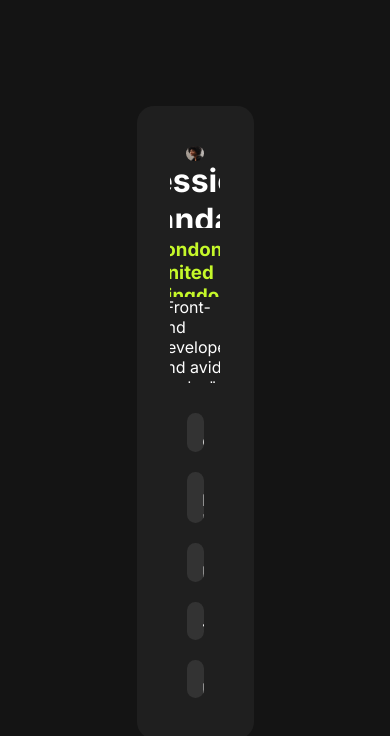
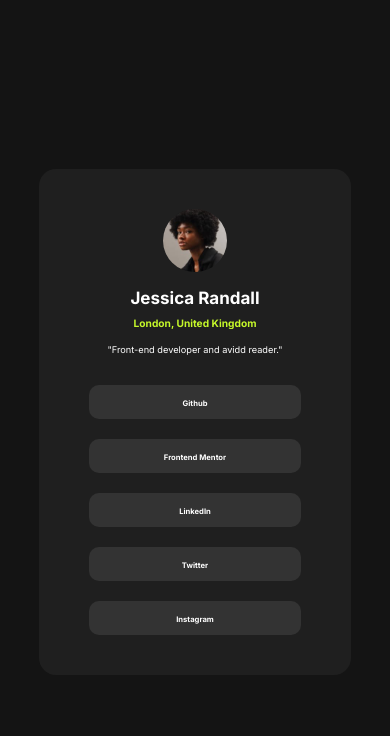
Before and after one commit to Gartank/social-links-profile, a React (Vite) app: page / in a window 390 px wide. Shown: the top 736 px of the page. Built offline with nearby package versions, Linux system fonts and the light colour scheme.

Commit message:
feat(SocialCard.css): adding responsive desings

```diff
--- a/src/components/SocialCard/SocialCard.css
+++ b/src/components/SocialCard/SocialCard.css
@@ -4,7 +4,7 @@
     display: flex;
 
     width: 30%;
-    height: 75%;
+    height: 70%;
     padding: 40px 50px;
     border-radius: 17px;
 
@@ -22,8 +22,8 @@
     display: flex;
 
     width: 100%;
-    min-width: 50px;
-    height: 50%;
+    min-width: 150px;
+    height: 40%;
 
     flex-direction: column;
     align-items: center;
@@ -36,40 +36,49 @@
 
         width: 100%;
         height: fit-content;
+        min-height: 30px;
 
         flex-direction: column;
         align-items: center;
-        justify-content: space-between;
-        gap: 10px;
+        justify-content: start;
+        gap: 1dvh;
     }
 
     &>.header-profile_photo {
-        width: 35%;
+        width: 30%;
         aspect-ratio: 1/1;
         border-radius: 100rem;
     }
 }
 
 .header-profile_name {
+    font-size: 2em;
     font-weight: 700;
 }
 
 .header-profile_location {
+    font-size: 1.2em;
     font-weight: 700;
     color: var(--Green);
+}
+
+.header-profile_description {
+    font-size: 1em;
 }
 
 .card_links {
     display: flex;
 
     width: 100%;
-    height: 60%;
+    height: calc(fit-content + 80px);
 
     flex-direction: column;
+    justify-content: space-around;
     gap: 20px;
 
     &>.link {
         width: 100%;
+        height: 5dvh;
         border-radius: 10px;
         color: var(--White);
     }
@@ -79,7 +88,7 @@
     display: block;
     width: 100%;
     height: 100%;
-    padding: 1.15em 1em;
+    padding: 1.6dvh 1dvw;
 
     background-color: var(--Grey700);
 
@@ -89,7 +98,7 @@
     text-decoration: none;
     text-transform: capitalize;
 
-    transition-duration: 100ms;
+    transition-duration: 200ms;
     transition-timing-function: cubic-bezier();
 }
 
@@ -97,3 +106,41 @@
     background-color: var(--Green);
     color: var(--Grey900);
 }
+
+@media (481px < width <=820px) {
+    * {
+            font-size: 0.94rem;
+    }
+    .social_links-card {
+        width: 55%;
+        height: 60%;
+    }
+}
+
+@media ( width <= 480px) {
+    * {
+        font-size: 0.80rem;
+    }
+
+    .social_links-card {
+        width: 80%;
+        height: 60%;
+    }
+    .header-profile_description{
+        font-size: 0.90rem;
+    }
+
+    .card_Links > .links > a {
+        padding: 40px
+    }
+}
+
+@media (width <= 400px ){
+    * {
+        font-size: 0.9em;
+    }
+
+    .header-profile_description {
+        font-size: 0.64rem;
+    }
+}
--- a/src/index.css
+++ b/src/index.css
@@ -1,6 +1,4 @@
 @import url('./variables.css');
-
-/*TODO Hacer los estilos responsive para moviles*/
 
 html {
 	width: 100dvw;
```
